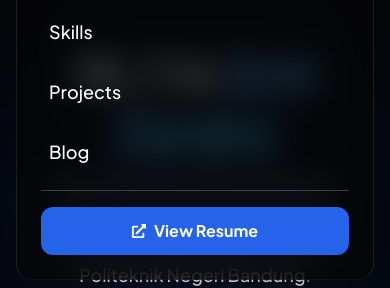
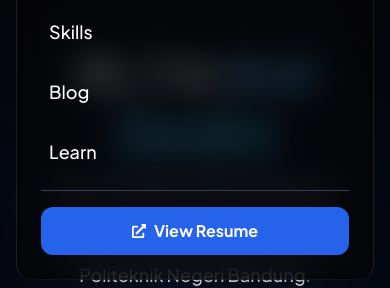
Before and after one commit to arelquack/arelzandra, a Next.js app: page / in a window 390 px wide. Both pictures are taken after a click on the button 337 px from the left and 43 px from the top of the page. Shown: the part 155-443 px from the top of the page. Built offline with nearby package versions, Linux system fonts and the light colour scheme.

Commit message:
update(fe): mobile navbar, /learn

```diff
--- a/src/app/components/Navbar.tsx
+++ b/src/app/components/Navbar.tsx
@@ -61,8 +61,8 @@ const Navbar: React.FC = () => {
                 <div className="absolute top-20 left-4 right-4 glass-nav rounded-2xl p-6 flex flex-col space-y-4 md:hidden animate-in fade-in slide-in-from-top-5 shadow-2xl border border-white/10">
                     <a href="#home" className="text-white hover:text-blue-400 text-lg font-medium p-2" onClick={() => setMenuOpen(false)}>Home</a>
                     <a href="#skills" className="text-white hover:text-blue-400 text-lg font-medium p-2" onClick={() => setMenuOpen(false)}>Skills</a>
-                    <a href="#projects" className="text-white hover:text-blue-400 text-lg font-medium p-2" onClick={() => setMenuOpen(false)}>Projects</a>
                     <a href="/blog" className="text-white hover:text-blue-400 text-lg font-medium p-2" onClick={() => setMenuOpen(false)}>Blog</a>
+                    <a href="/learn" className="text-white hover:text-blue-400 text-lg font-medium p-2" onClick={() => setMenuOpen(false)}>Learn</a>
                     <hr className="border-gray-700"/>
                     <a
                         href="https://drive.google.com/file/d/12io5xiNZb28nr_xbRPaMY8xxm8hx7gRZ/view?usp=sharing"
```
